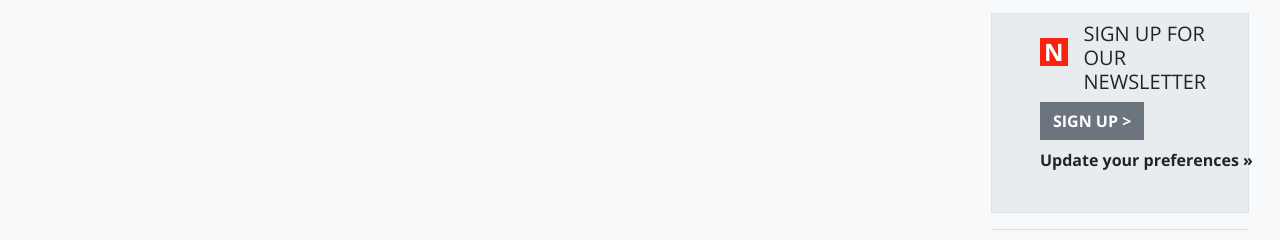
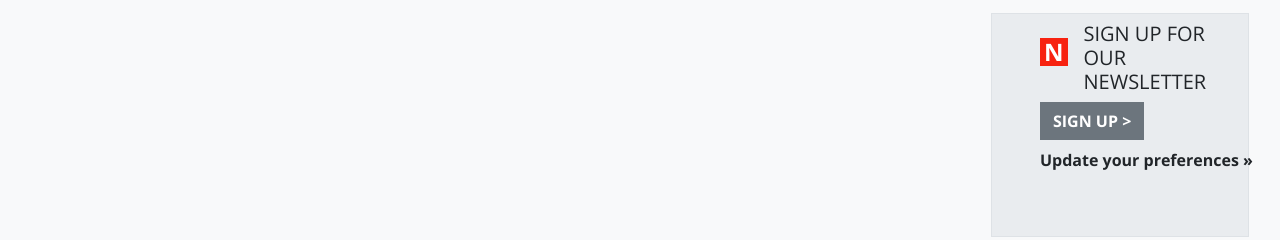
Before and after one commit to codecell/newsweek-bootstrap-clone, a website: page index.html in a window 1280 px wide. Shown: the part 3043-3283 px from the top of the page. Drawn offline with nearby package versions, Linux system fonts and the light colour scheme.

Commit message:
remove commented code from style.css

```diff
--- a/style.css
+++ b/style.css
@@ -173,8 +173,8 @@ footer a:hover {
 }
 
 .jumbotron {
-  max-width: 375px !important;
-  max-height: 200px !important;
+  min-width: 200px !important;
+  min-height: 210px !important;
 }
 
 .logo-in-jumbotron {
@@ -197,10 +197,6 @@ footer a:hover {
   background-size: cover;
   background-repeat: no-repeat;
 }
-
-/* .in-the-mag-unit {
-  height: 450px;
-} */
 
 .in-the-mag-pic,
 .in-the-mag-pic-spec,
```
Also changed, not shown: app.js (added).
